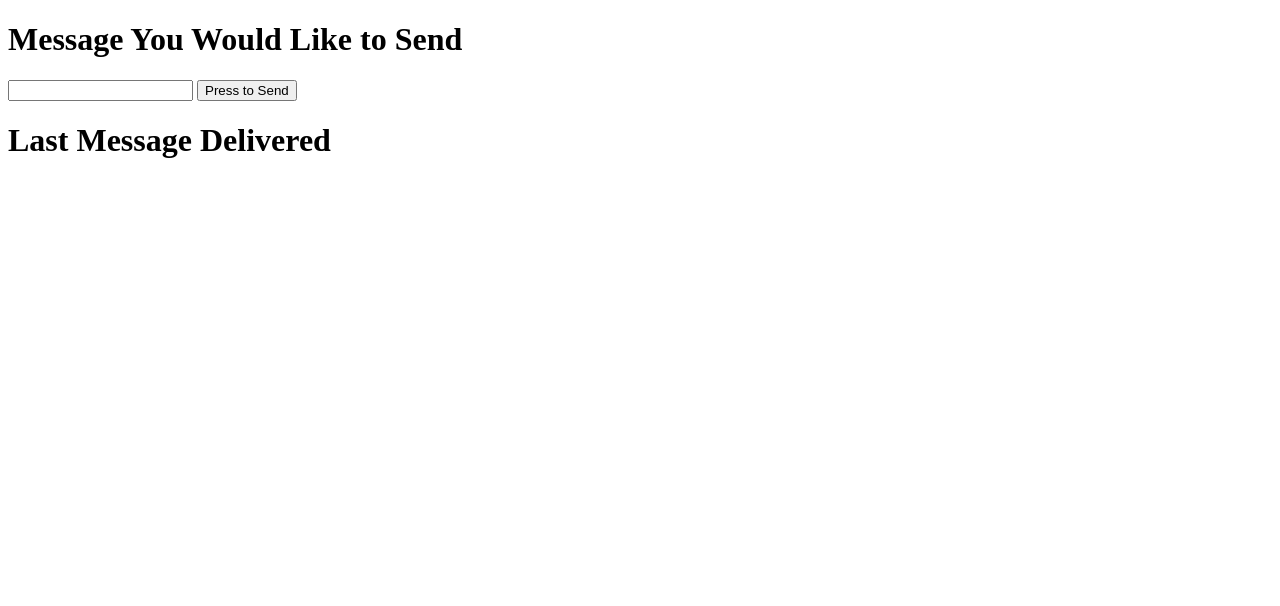
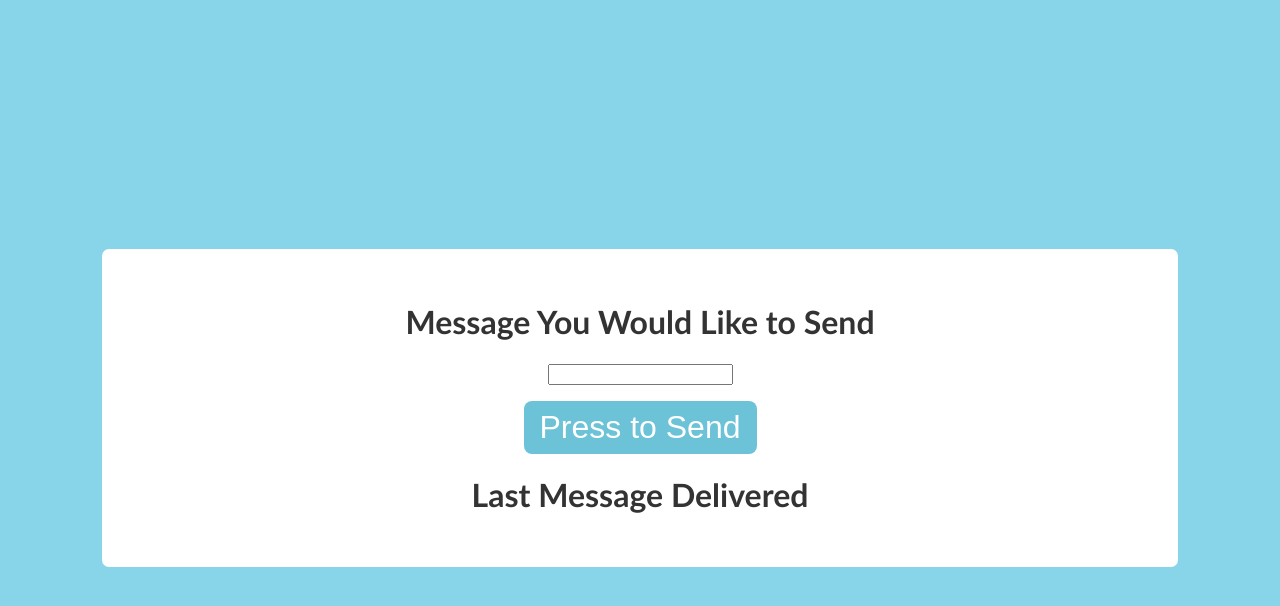
Before and after one commit to andikajayaw/documents, a plain HTML site: page index.html in a window 1280 px wide. Drawn offline with Linux system fonts and the light colour scheme.

Commit message:
update css body, container, button

```diff
--- a/index.html
+++ b/index.html
@@ -15,6 +15,7 @@
         <input type="text" name="messageIn" id='messageIn'>
         <button type="button" id="sendBtn">Press to Send</button>
         <h1>Last Message Delivered</h1>
+        <h1 id="messageOut"></h1>
     </div>
     <script src="script.js"></script>
 </body>
--- a/style.css
+++ b/style.css
@@ -0,0 +1,29 @@
+body {
+    min-height: 100vh;
+    display: flex;
+    align-items: center;
+    justify-content: center;
+    background: #88d5e9;
+    color: #333;
+    font-family: 'Gill Sans', 'Gill Sans MT', Calibri, 'Trebuchet MS', sans-serif;
+    font-weight: 400;
+}
+
+.container {
+    text-align: center;
+    padding: 2rem;
+    border-radius: 7px;
+    background: #fff;
+    flex: 0 0 80%;
+}
+
+button {
+    display: block;
+    font-size: 2rem;
+    margin: 1rem auto;
+    padding: 0.5rem 1rem;
+    color: #fff;
+    background: #6cc3d8;
+    border-radius: 8px;
+    border: none;
+}
```
